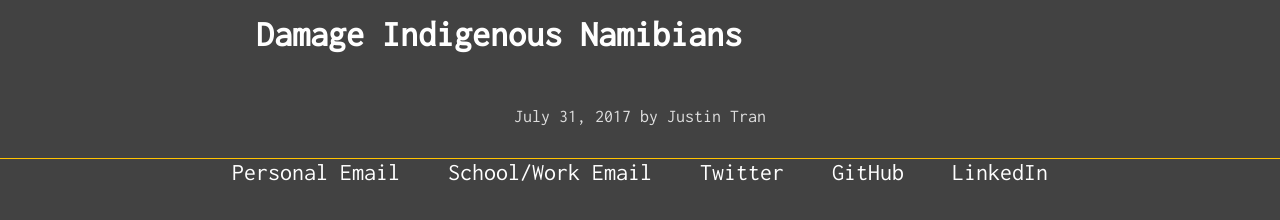
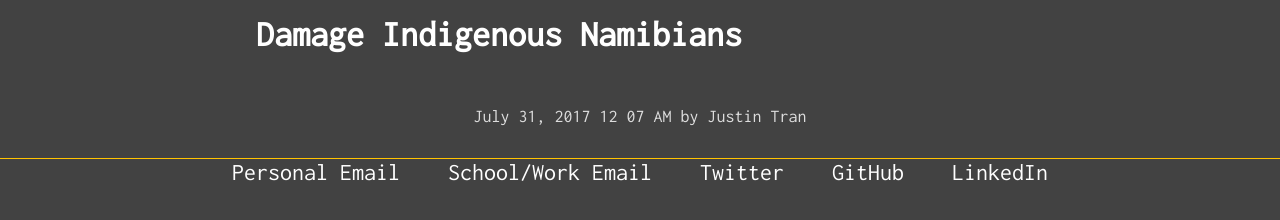
Before and after one commit to justintranjt/justintranjt.github.io, a Jekyll site: the page built from _research/2017-07-31-game-conservation-in-namibia.md, in a window 1280 px wide. Shown: the part 511-731 px from the top of the page. Built offline with Jekyll 4.4.1, drawn with Linux system fonts in a browser that asks for light colours.

Commit message:
Update post.html

```diff
--- a/_layouts/post.html
+++ b/_layouts/post.html
@@ -2,7 +2,7 @@
 layout: default
 ---
 <h1>{{ page.title }}</h1>
-<p class="meta">{{ page.date | date: "%B %d, %Y" }} by Justin Tran</p>
+<p class="meta">{{ page.date | date: "%B %d, %Y %I %m %p" }} by Justin Tran</p>
 
 <div class="post">
   {{ content }}
```
